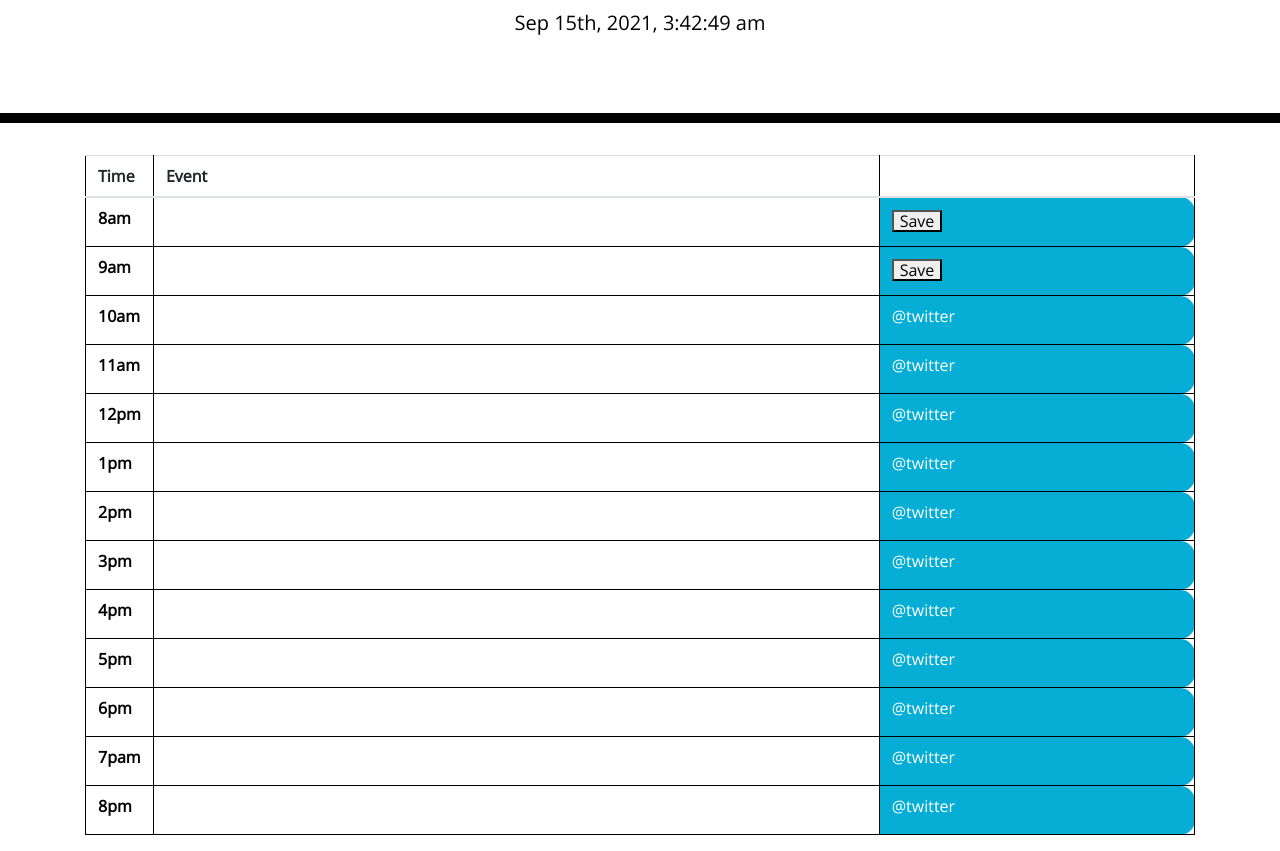
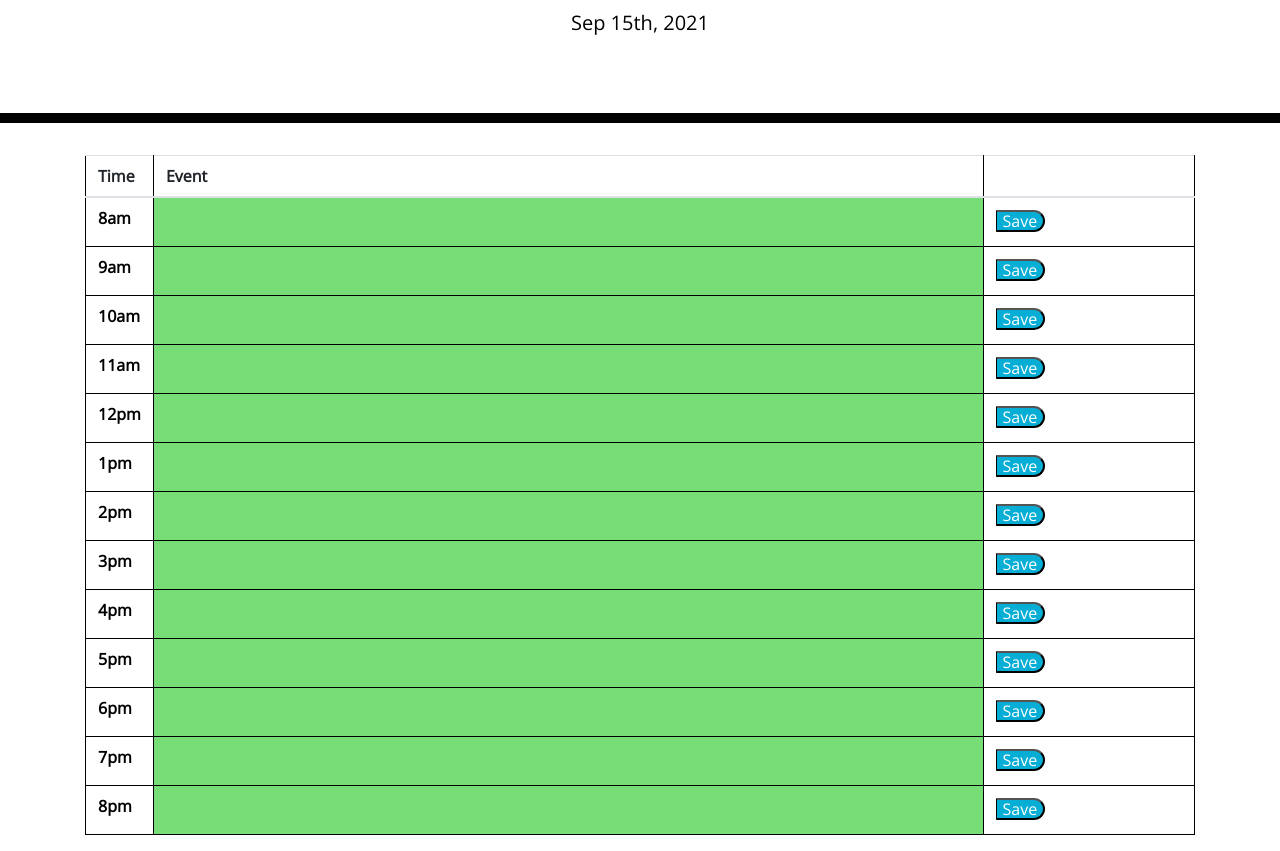
Before and after one commit to Krcano/Day-Planner, a plain HTML site: page index.html in a window 1280 px wide. Shown: the part 181-1032 px from the top of the page. Drawn offline with nearby package versions, Linux system fonts and the light colour scheme.

Commit message:
added color code function and local storage

```diff
--- a/index.html
+++ b/index.html
@@ -57,69 +57,69 @@
           </tr>
         </thead>
         <tbody>
-          <tr>
+          <tr id="8">
             <th class="hour">8am</th>
             <td class="event"><input type="text" class="input"></td>
-            <td class="saveBtn"><button>Save</button></td>
+            <td class="box" ><button class="save-Btn">Save</button></td>
           </tr>
-          <tr>
+          <tr id="9">
             <th class="hour">9am</th>
             <td class="event"><input type="text" class="input"></td>
-            <td class="saveBtn"><button>Save</button></td>
+            <td class="box"><button class="save-Btn">Save</button></td>
           </tr>
-          <tr>
+          <tr id="10">
             <th class="hour">10am</th>
             <td class="event"><input type="text" class="input"></td>
-            <td class="saveBtn">@twitter</td>
+            <td class="box" ><button class="save-Btn">Save</button></td>
           </tr>
-          <tr>
+          <tr id="11">
             <th class="hour">11am</th>
             <td class="event"><input type="text" class="input"></td>
-            <td class="saveBtn">@twitter</td>
+            <td class="box"><button class="save-Btn">Save</button></td>
           </tr>
-          <tr>
+          <tr id="12">
             <th class="hour">12pm</th>
             <td class="event"><input type="text" class="input"></td>
-            <td class="saveBtn">@twitter</td>
+            <td class="box"><button class="save-Btn">Save</button></td>
           </tr>
-          <tr>
+          <tr id="13">
             <th class="hour">1pm</th>
             <td class="event"><input type="text" class="input"></td>
-            <td class="saveBtn">@twitter</td>
+            <td class="box"><button class="save-Btn">Save</button></td>
           </tr>
-          <tr>
+          <tr id="14">
             <th class="hour">2pm</th>
             <td class="event"><input type="text" class="input"></td>
-            <td class="saveBtn">@twitter</td>
+            <td class="box"><button class="save-Btn">Save</button></td>
           </tr>
-          <tr>
+          <tr id="15">
             <th class="hour">3pm</th>
             <td class="event"><input type="text" class="input"></td>
-            <td class="saveBtn">@twitter</td>
+            <td class="box"><button class="save-Btn">Save</button></td>
           </tr>
-          <tr>
+          <tr id="16">
             <th class="hour">4pm</th>
             <td class="event"><input type="text" class="input"></td>
-            <td class="saveBtn">@twitter</td>
+            <td class="box"><button class="save-Btn">Save</button></td>
           </tr>
-          <tr>
+          <tr id="17">
             <th class="hour">5pm</th>
             <td class="event"><input type="text" class="input"></td>
-            <td class="saveBtn">@twitter</td>
+            <td class="box"><button class="save-Btn">Save</button></td>
           </tr>
-          <tr>
+          <tr id="18">
             <th class="hour">6pm</th>
             <td class="event"><input type="text" class="input"></td>
-            <td class="saveBtn">@twitter</td>
-            <tr>
-              <th class="hour">7pam</th>
+            <td class="box"><button class="save-Btn">Save</button></td>
+            <tr id="19">
+              <th class="hour">7pm</th>
               <td class="event"><input type="text" class="input"></td>
-              <td class="saveBtn">@twitter</td>
+              <td class="box"><button class="save-Btn">Save</button></td>
             </tr>
-            <tr>
+            <tr id=" 20">
               <th class="hour">8pm</th>
               <td class="event"><input type="text" class="input"></td>
-              <td class="saveBtn">@twitter</td>
+              <td class="box"><button class="save-Btn">Save</button></td>
             </tr>
           </tr>
         </tbody>
--- a/script.js
+++ b/script.js
@@ -1,44 +1,66 @@
 
 //To Do list
-/* 1. Create standard business  time slots ~9am-5pm
+/* 1. Create standard business  time slots ~8am-8pm
         a.Must be color-coded to show events on past present and future dates
    2. When timeblock is clicked can insert text
         a. Needs a save button to save event
    3. Must savec to local storage even after refreshing the page
   */
-var saveButton = document.querySelectorAll('.saveBtn')
+
+
+
+
+
+// All variables
+
+   var saveButton = document.querySelectorAll('.save-Btn')
+   var eventEl = document.querySelectorAll('.event')
+
+
+//  Current time and date
+
    var today = moment();
-$("#currentDay").text(today.format("MMM Do, YYYY, h:mm:ss a"));
+$("#currentDay").text(today.format("MMM Do, YYYY"));
 
-var inputEl = document.createElement("event");
-inputEl.setAttribute('type', 'text');
-inputEl.setAttribute('value', 'default');
+
+// color coding
+var hour = moment().hours()
+
+function colorHour(){
+   $("tr").each(function(){
+      var timeBlock = parseInt($(this).attr("id"))
+     console.log($(this).children(".event"))
+      if( timeBlock < hour){
+         $(this).children(".event").children("input").addClass("past")
+         $(this).children(".event").addClass("past")
+      }else if(timeBlock === hour){
+         $(this).children(".event").children("input").addClass("present")
+         $(this).children(".event").addClass("present")
+      } else{
+         $(this).children(".event").children("input").addClass("future")
+         $(this).children(".event").addClass("future")
+      }
+
+   })
+}
+
+colorHour();
 
 
 
 
 
 
-// local storage DOESNT WORK
-function saveEvents(){
-var eventName = document.querySelectorAll(".input");
-var task ={
-     name: eventName.value,
-};
-}
-if(localStorage.getItem("task") !== null){
-     var eventSaves = JSON.parse(localStorage.getItem('task'));
-     eventSaves.push(task);
-     localStorage.setItem('task', JSON.stringify(eventArray));
-}else{
-     var eventArray = [task]
-     localStorage.setItem('task', JSON.stringify(eventArray));
-}
+// local storage
+$(".save-Btn").on("click", function(){
+   var textValue = $(this).parent().siblings("td").children("input").val()
+   console.log(textValue)
+   var hour = $(this).parent().parent().attr("id")
+   localStorage.setItem(hour, textValue)
+})
 
-
-
-saveButton.addEventListener('click', function(event){
-     event.preventDefault();
-     saveEvents();
-
+$(".input").each(function(){
+   var hour = $(this).parent().parent().attr("id")
+   var storedText = localStorage.getItem(hour)
+   $(this).val(storedText)
 })
--- a/style.css
+++ b/style.css
@@ -57,16 +57,17 @@ textarea {
   color: white;
 }
 
-.saveBtn {
+.save-Btn {
   border-left: 1px solid black;
   border-top-right-radius: 15px;
   border-bottom-right-radius: 15px;
   background-color: #06aed5;
   color: white;
-  width: 30%;
+
+
 }
 
-.saveBtn i:hover {
+.save-Btn i:hover {
   font-size: 20px;
   transition: all 0.3s ease-in-out;
 }
@@ -83,9 +84,14 @@ table{
 
 }
 td{
-  width:70%;
+  width:80%;
+}
+.box{
+
+
 }
 input {
   width: 100%;
-  border: transparent;
+  border:transparent;
+
 }
```
